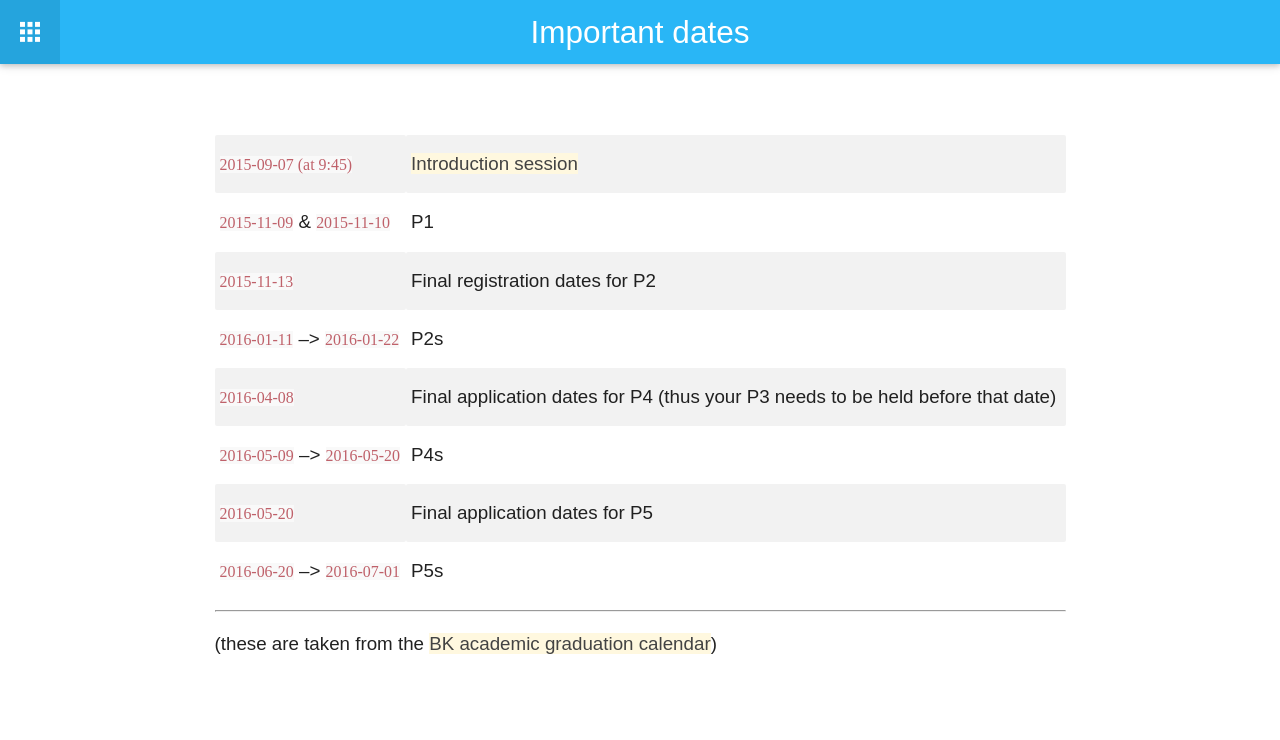
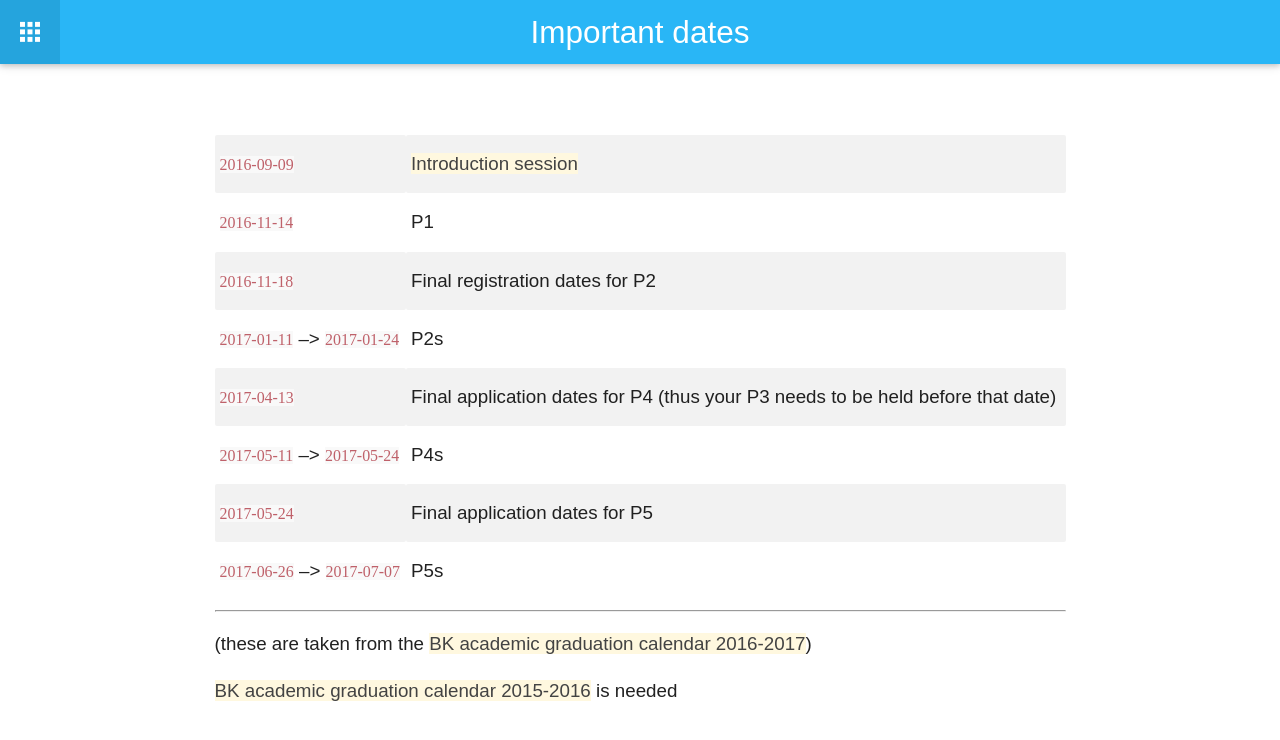
Before and after one commit to tudelft3d/geo2020, a Jekyll site: the page built from dates/index.md, in a window 1280 px wide. Shown: the top 740 px of the page. Built offline with Jekyll 4.4.1, drawn with Linux system fonts in a browser that asks for light colours; nearby versions of some CDN libraries.

```diff
--- a/dates/index.md
+++ b/dates/index.md
@@ -7,16 +7,18 @@
 
 
 
-| `2015-09-07 (at 9:45)`                  | [Introduction session]({{ "/introsession/" | prepend: site.baseurl }}) |
-| `2015-11-09` & `2015-11-10` | P1   |
-| `2015-11-13`                  | Final registration dates for P2 |
-| `2016-01-11` --> `2016-01-22` | P2s |
-| `2016-04-08`                  | Final application dates for P4 (thus your P3 needs to be held before that date) |
-| `2016-05-09` --> `2016-05-20` | P4s |
-| `2016-05-20`                  | Final application dates for P5 |
-| `2016-06-20` --> `2016-07-01` | P5s |
+| `2016-09-09`                  | [Introduction session]({{ "/introsession/" | prepend: site.baseurl }}) |
+| `2016-11-14`                  | P1   |
+| `2016-11-18`                  | Final registration dates for P2 |
+| `2017-01-11` --> `2017-01-24` | P2s |
+| `2017-04-13`                  | Final application dates for P4 (thus your P3 needs to be held before that date) |
+| `2017-05-11` --> `2017-05-24` | P4s |
+| `2017-05-24`                  | Final application dates for P5 |
+| `2017-06-26` --> `2017-07-07` | P5s |
 {: class="striped"}
 
 - - -
 
-(these are taken from the [BK academic graduation calendar](http://studenten.tudelft.nl/fileadmin/Files/studentenportal/os/BKspecifiek/Afstudeerkalender_2015-2016.pdf))
+(these are taken from the [BK academic graduation calendar 2016-2017](http://studenten.tudelft.nl/fileadmin/Files/studentenportal/os/BKspecifiek/Jaarkalender_2016-2017_def_afstuderen.pdf))
+
+[BK academic graduation calendar 2015-2016](http://studenten.tudelft.nl/fileadmin/Files/studentenportal/os/BKspecifiek/Afstudeerkalender_2015-2016.pdf) is needed
```
Also changed, not shown: _data/cards.yml (+1 -7 lines), templates/index.md (+12 -0 lines), 1 other file.
